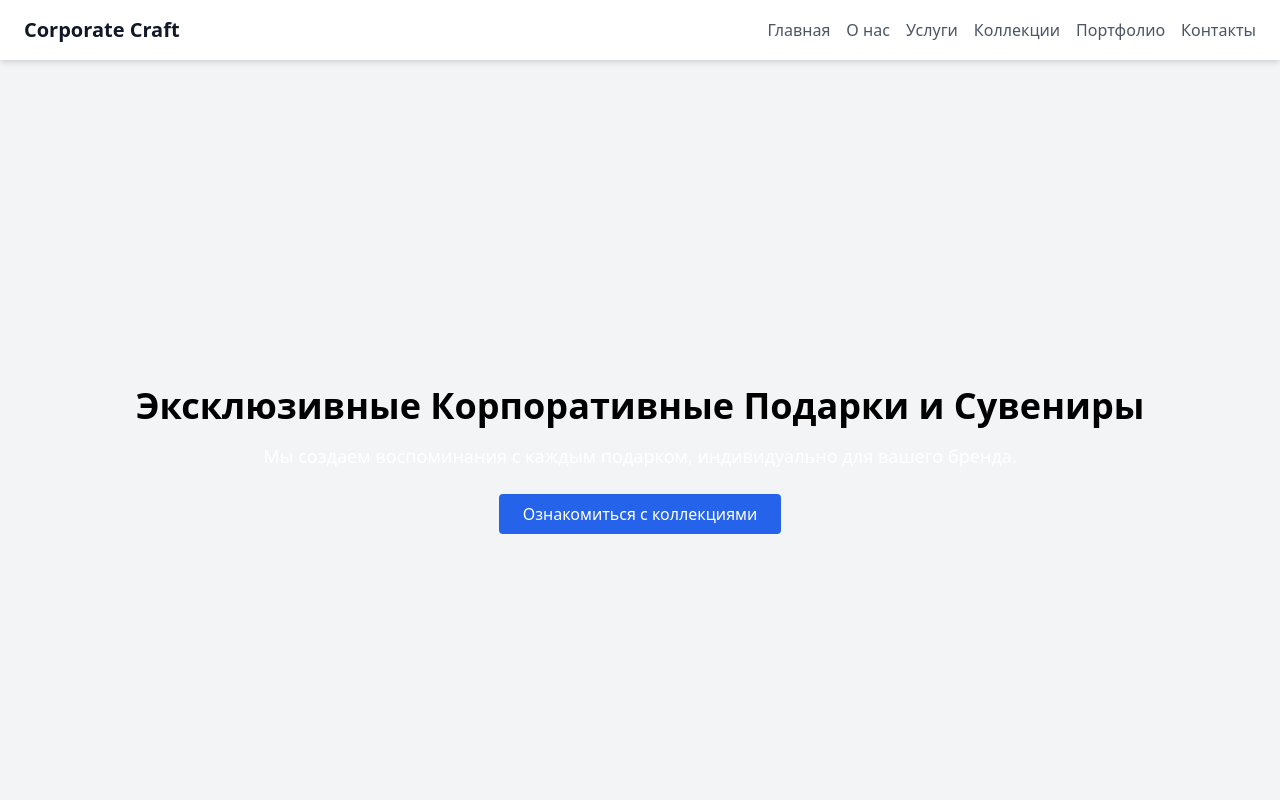
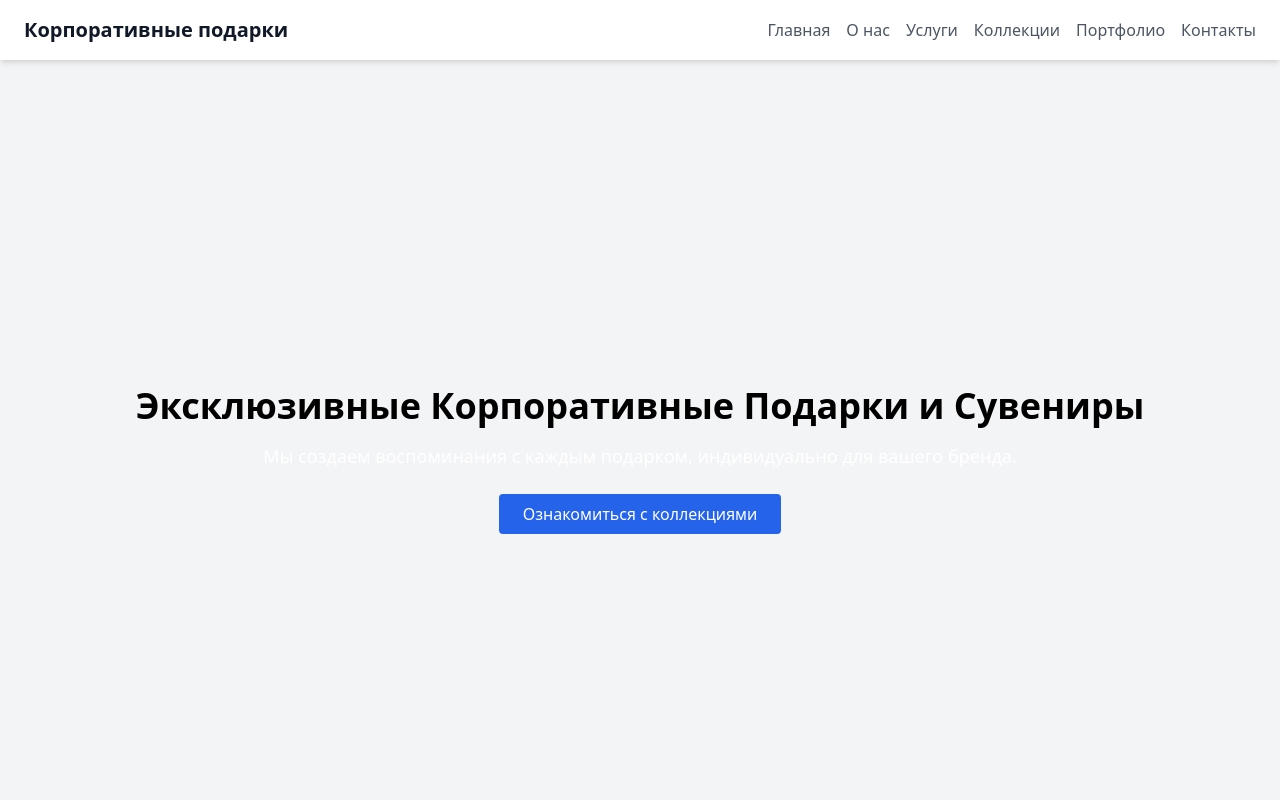
Before and after one commit to johngoworks/stitchmaster, a plain HTML site: page index.html in a window 1280 px wide. Shown: the top 800 px of the page. Drawn offline with nearby package versions, Linux system fonts and the light colour scheme.

Commit message:
Update index.html

```diff
--- a/index.html
+++ b/index.html
@@ -15,7 +15,7 @@
     <!-- Навигация -->
     <nav class="bg-white shadow-md py-4">
         <div class="container mx-auto px-6 flex justify-between items-center">
-            <a href="#" class="text-xl font-bold text-gray-900">Corporate Craft</a>
+            <a href="#" class="text-xl font-bold text-gray-900">Корпоративные подарки</a>
             <div class="hidden md:flex space-x-4">
                 <a href="#home" class="text-gray-600 hover:text-gray-900">Главная</a>
                 <a href="#about" class="text-gray-600 hover:text-gray-900">О нас</a>
```
